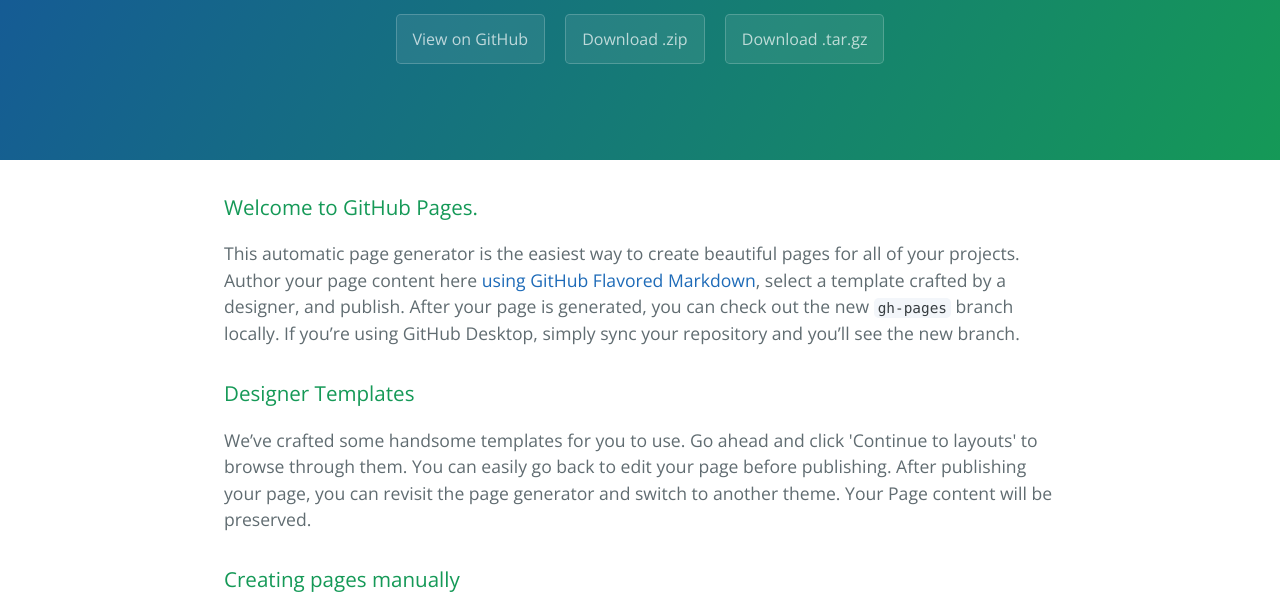
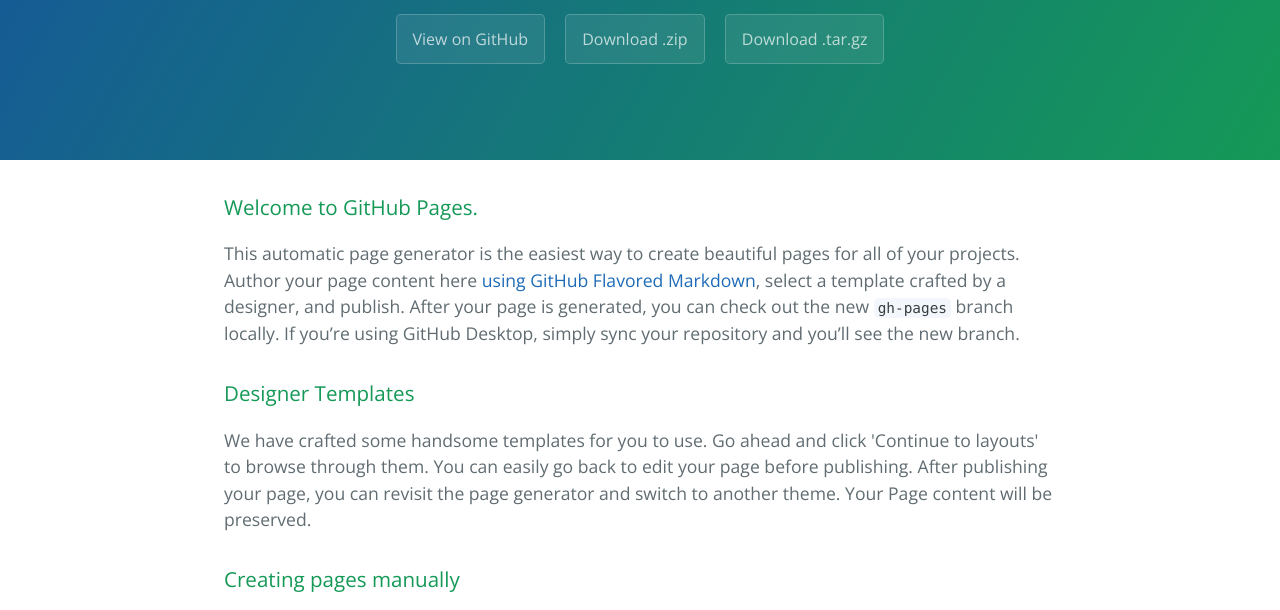
Before and after one commit to ranieAdmin/helloWorld, a plain HTML site: page index.html in a window 1280 px wide. Shown: the part 176-786 px from the top of the page. Drawn offline with nearby package versions, Linux system fonts and the light colour scheme.

Commit message:
Update index.html

```diff
--- a/index.html
+++ b/index.html
@@ -27,7 +27,7 @@
 <h3>
 <a id="designer-templates" class="anchor" href="#designer-templates" aria-hidden="true"><span aria-hidden="true" class="octicon octicon-link"></span></a>Designer Templates</h3>
 
-<p>We’ve crafted some handsome templates for you to use. Go ahead and click 'Continue to layouts' to browse through them. You can easily go back to edit your page before publishing. After publishing your page, you can revisit the page generator and switch to another theme. Your Page content will be preserved.</p>
+<p>We have crafted some handsome templates for you to use. Go ahead and click 'Continue to layouts' to browse through them. You can easily go back to edit your page before publishing. After publishing your page, you can revisit the page generator and switch to another theme. Your Page content will be preserved.</p>
 
 <h3>
 <a id="creating-pages-manually" class="anchor" href="#creating-pages-manually" aria-hidden="true"><span aria-hidden="true" class="octicon octicon-link"></span></a>Creating pages manually</h3>
```
